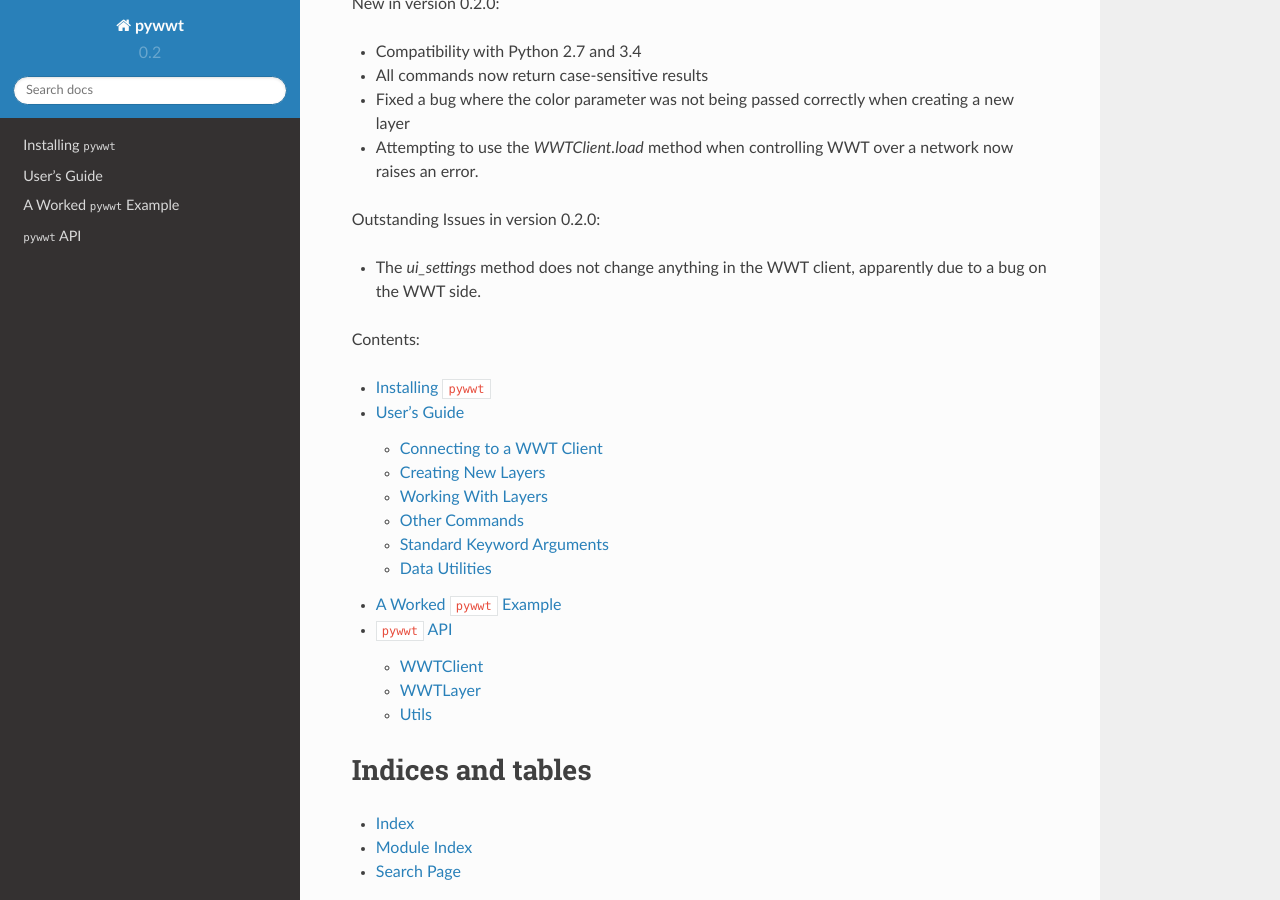
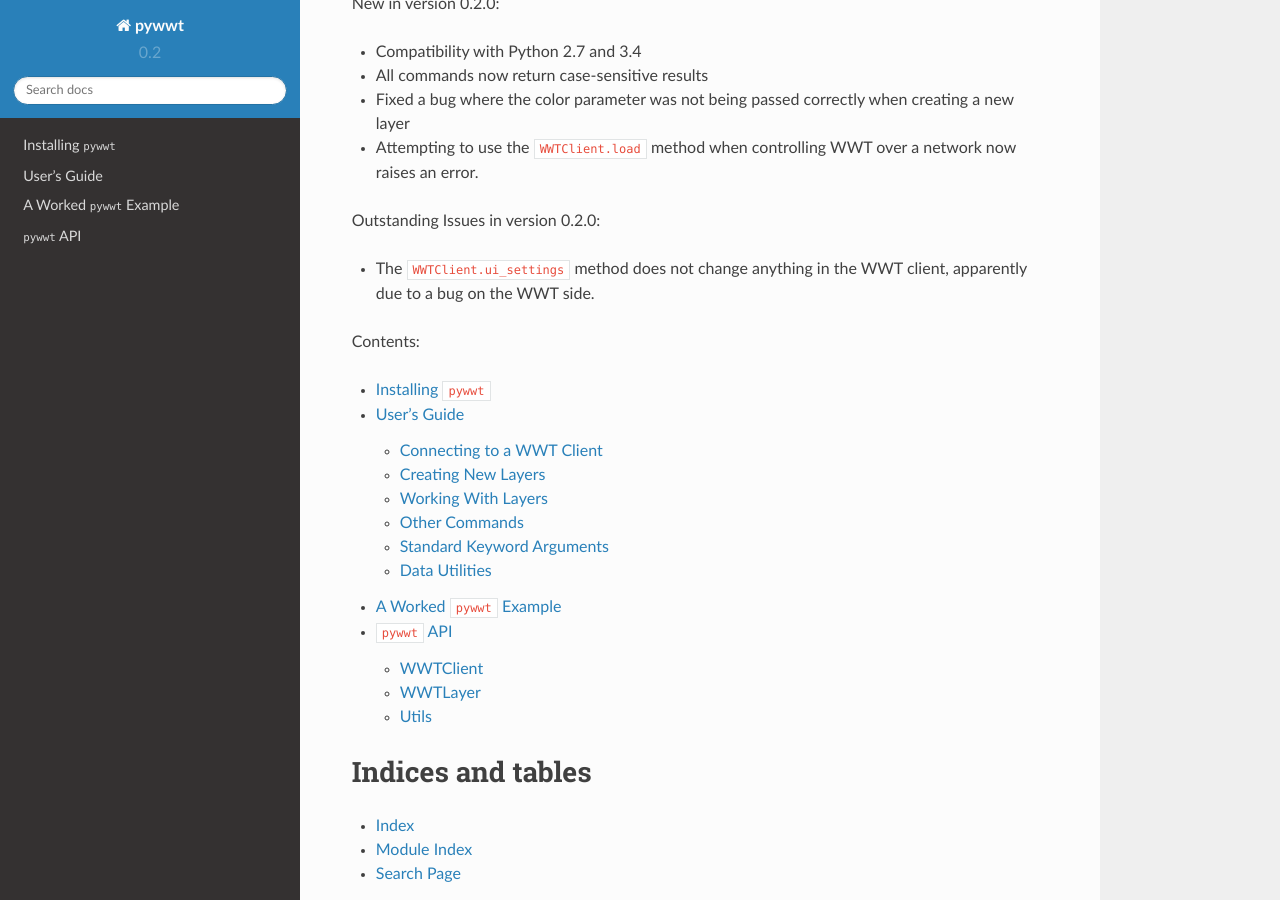
Before and after one commit to WorldWideTelescope/pywwt, a Sphinx documentation site: the page built from doc/source/index.rst, in a window 1280 px wide and 900 px high, scrolled down 363 px. Built offline with Sphinx 7.4.7 and the Read the Docs theme 2.0.0, drawn with Linux system fonts in a browser that asks for light colours.

Commit message:
Bug fixes

```diff
--- a/doc/source/index.rst
+++ b/doc/source/index.rst
@@ -16,11 +16,11 @@ New in version 0.2.0:
 - Compatibility with Python 2.7 and 3.4
 - All commands now return case-sensitive results
 - Fixed a bug where the color parameter was not being passed correctly when creating a new layer
-- Attempting to use the `WWTClient.load` method when controlling WWT over a network now raises an error.
+- Attempting to use the ``WWTClient.load`` method when controlling WWT over a network now raises an error.
 
 Outstanding Issues in version 0.2.0:
 
-- The `ui_settings` method does not change anything in the WWT client, apparently due to a bug on the WWT side.
+- The ``WWTClient.ui_settings`` method does not change anything in the WWT client, apparently due to a bug on the WWT side.
 
 Contents:
 
```
Also changed, not shown: README.md (+2 -2 lines).
